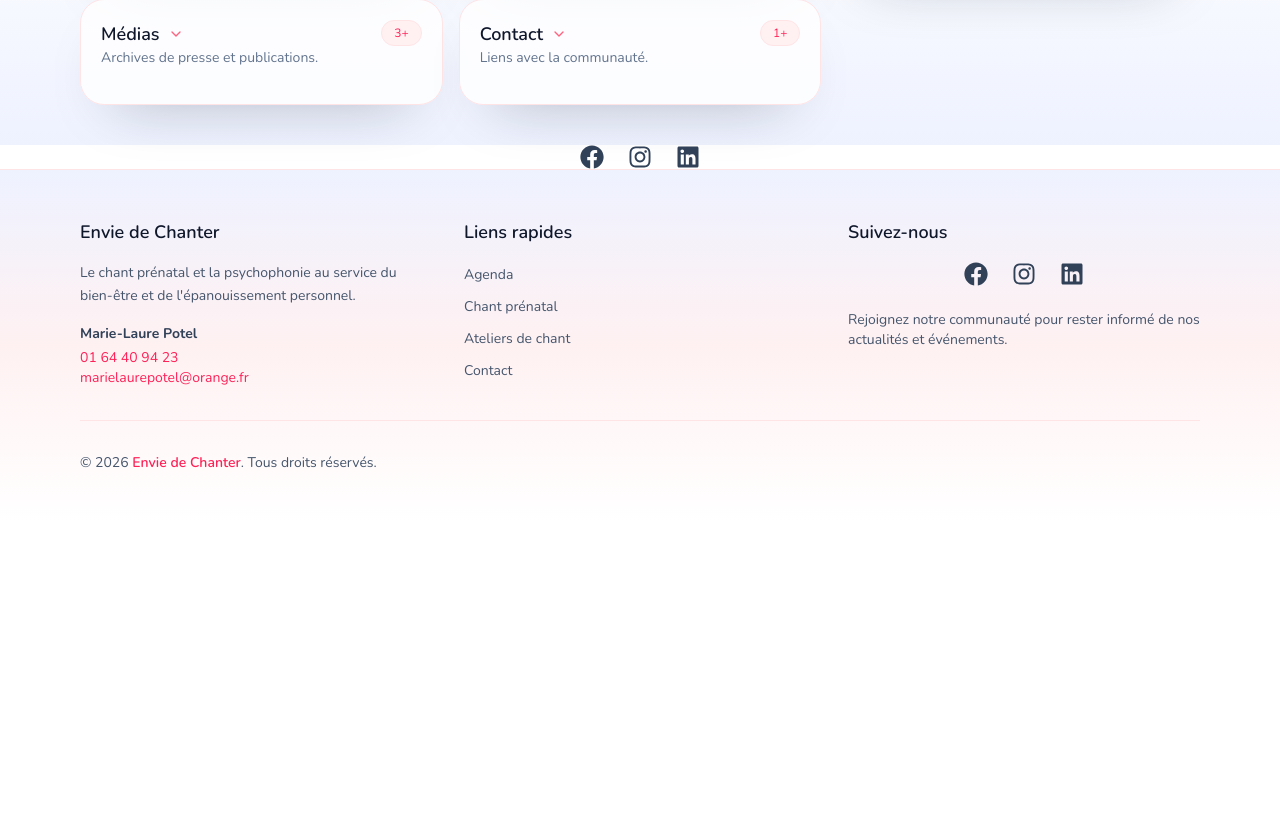
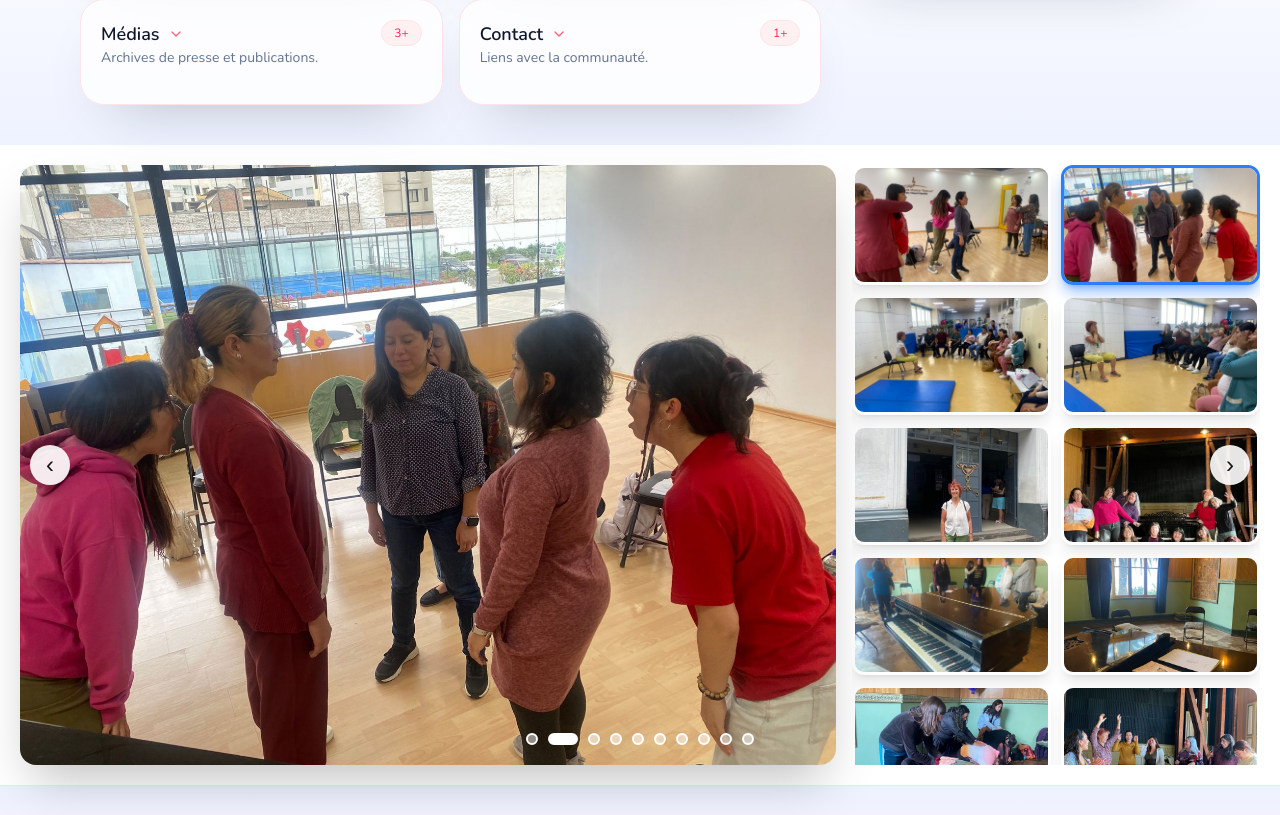
Before and after one commit to usuarioo1/envie-de-chart, a Next.js app: page / in a window 1280 px wide. Shown: the part 425-1240 px from the top of the page. Before the commit the page ends 946 px from the top, so only its background shows below. Built offline with nearby package versions, Linux system fonts and the light colour scheme.

Commit message:
carousel

```diff
--- a/src/app/page.jsx
+++ b/src/app/page.jsx
@@ -1,11 +1,14 @@
 
-import Rrss from '@/components/rrss'
+import CarouselCollage from '@/components/CarouselCollage'
+
 import React from 'react'
 
 const page = () => {
   return (
     <div>
-      <Rrss />
+
+      <CarouselCollage  />
+
     </div>
   )
 }
--- /dev/null
+++ b/src/components/CarouselCollage.jsx
@@ -0,0 +1,120 @@
+'use client';
+
+import { useState, useEffect } from 'react';
+import Image from 'next/image';
+import image1 from '@/assets/WhatsApp Image 2026-01-16 at 5.11.47 PM.jpeg';
+import image2 from '@/assets/WhatsApp Image 2026-01-16 at 5.12.02 PM.jpeg';
+import image3 from '@/assets/WhatsApp Image 2026-01-16 at 5.14.04 PM.jpeg';
+import image4 from '@/assets/WhatsApp Image 2026-01-16 at 5.14.09 PM.jpeg';
+import image5 from '@/assets/WhatsApp Image 2026-01-16 at 5.15.16 PM.jpeg';
+import image6 from '@/assets/WhatsApp Image 2026-01-16 at 5.18.54 PM.jpeg';
+import image7 from '@/assets/WhatsApp Image 2026-01-16 at 5.19.55 PM.jpeg';
+import image8 from '@/assets/WhatsApp Image 2026-01-16 at 5.21.10 PM.jpeg';
+import image9 from '@/assets/WhatsApp Image 2026-01-16 at 5.21.22 PM.jpeg';
+import image10 from '@/assets/WhatsApp Image 2026-01-16 at 5.24.05 PM.jpeg';
+
+const images = [
+  image1, image2, image3, image4, image5,
+  image6, image7, image8, image9, image10
+];
+
+export default function CarouselCollage() {
+  const [currentIndex, setCurrentIndex] = useState(0);
+  const [isAutoPlaying, setIsAutoPlaying] = useState(true);
+
+  useEffect(() => {
+    if (!isAutoPlaying) return;
+
+    const interval = setInterval(() => {
+      setCurrentIndex((prev) => (prev + 1) % images.length);
+    }, 4000);
+
+    return () => clearInterval(interval);
+  }, [isAutoPlaying]);
+
+  const goToNext = () => {
+    setCurrentIndex((prev) => (prev + 1) % images.length);
+    setIsAutoPlaying(false);
+  };
+
+  const goToPrev = () => {
+    setCurrentIndex((prev) => (prev - 1 + images.length) % images.length);
+    setIsAutoPlaying(false);
+  };
+
+  const goToSlide = (index) => {
+    setCurrentIndex(index);
+    setIsAutoPlaying(false);
+  };
+
+  return (
+    <div className="w-full max-w-7xl mx-auto p-5">
+      <div className="relative w-full grid lg:grid-cols-[2fr_1fr] grid-cols-1 gap-4 min-h-[600px]">
+        {/* Imagen principal */}
+        <div className="relative w-full h-full min-h-[600px] lg:min-h-[600px] min-h-[400px] rounded-2xl overflow-hidden shadow-2xl transition-transform duration-300 hover:scale-[1.02]">
+          <Image
+            src={images[currentIndex]}
+            alt={`Imagen ${currentIndex + 1}`}
+            fill
+            className="object-cover"
+            priority
+          />
+        </div>
+
+        {/* Collage de miniaturas */}
+        <div className="grid grid-cols-2 md:grid-cols-3 lg:grid-cols-2 gap-2.5 h-fit max-h-[600px] overflow-y-auto">
+          {images.map((img, index) => (
+            <div
+              key={index}
+              className={`relative w-full h-[120px] md:h-[80px] lg:h-[120px] rounded-xl overflow-hidden cursor-pointer border-3 transition-all duration-300 hover:-translate-y-1 hover:shadow-2xl shadow-lg ${
+                index === currentIndex
+                  ? 'border-blue-500 shadow-blue-500/50'
+                  : 'border-transparent'
+              }`}
+              onClick={() => goToSlide(index)}
+            >
+              <Image
+                src={img}
+                alt={`Miniatura ${index + 1}`}
+                fill
+                className="object-cover"
+              />
+            </div>
+          ))}
+        </div>
+
+        {/* Controles */}
+        <button
+          onClick={goToPrev}
+          className="absolute top-1/2 -translate-y-1/2 left-5 md:left-2.5 bg-white/90 hover:bg-white border-0 w-[50px] h-[50px] md:w-[40px] md:h-[40px] rounded-full text-3xl md:text-2xl cursor-pointer flex items-center justify-center transition-all duration-300 hover:scale-110 z-10 shadow-lg"
+          aria-label="Anterior"
+        >
+          ‹
+        </button>
+        <button
+          onClick={goToNext}
+          className="absolute top-1/2 -translate-y-1/2 right-5 md:right-2.5 bg-white/90 hover:bg-white border-0 w-[50px] h-[50px] md:w-[40px] md:h-[40px] rounded-full text-3xl md:text-2xl cursor-pointer flex items-center justify-center transition-all duration-300 hover:scale-110 z-10 shadow-lg"
+          aria-label="Siguiente"
+        >
+          ›
+        </button>
+
+        {/* Indicadores */}
+        <div className="absolute bottom-5 left-1/2 -translate-x-1/2 flex gap-2.5 z-10">
+          {images.map((_, index) => (
+            <button
+              key={index}
+              className={`h-3 rounded-full border-2 border-white cursor-pointer transition-all duration-300 hover:bg-white/80 hover:scale-110 ${
+                index === currentIndex
+                  ? 'bg-white w-[30px] rounded-md'
+                  : 'bg-white/50 w-3'
+              }`}
+              onClick={() => goToSlide(index)}
+              aria-label={`Ir a imagen ${index + 1}`}
+            />
+          ))}
+        </div>
+      </div>
+    </div>
+  );
+}
```
Also changed, not shown: 1 other file (tests, documents, lock files or other folders).
